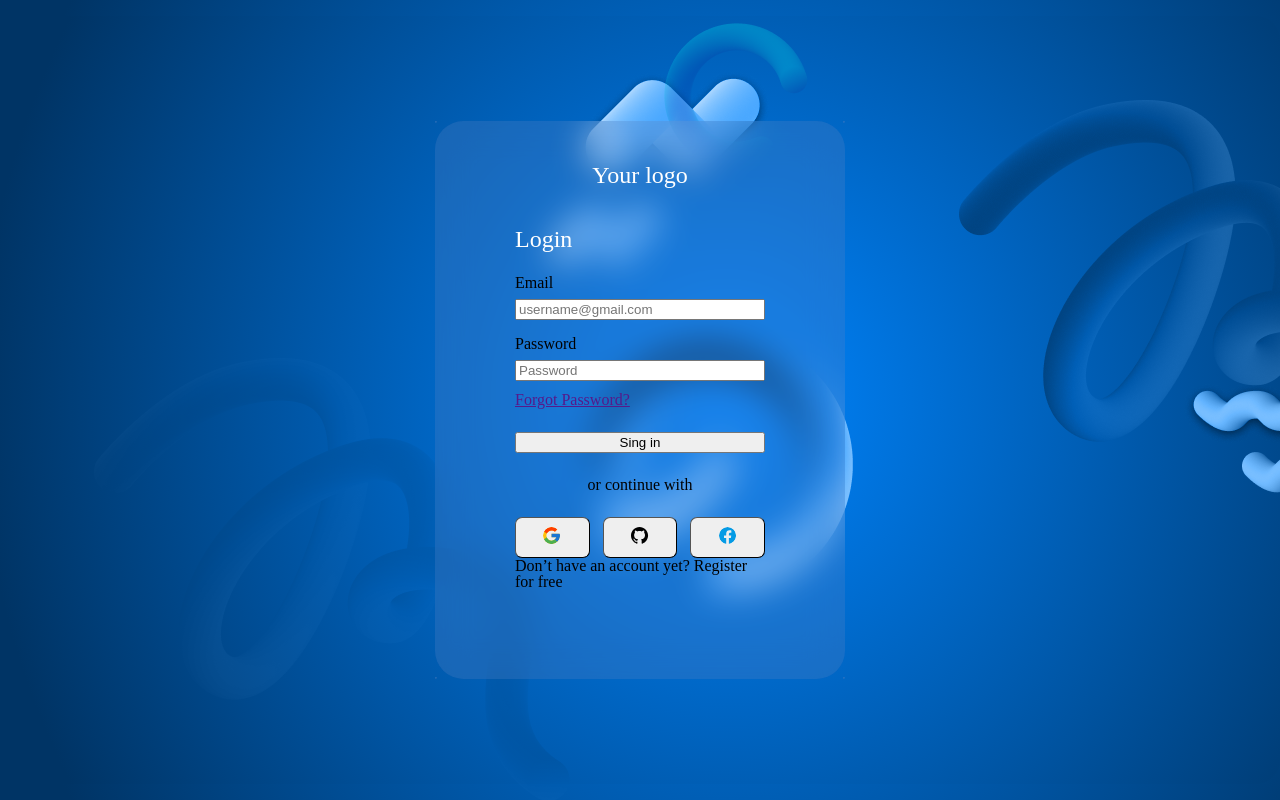
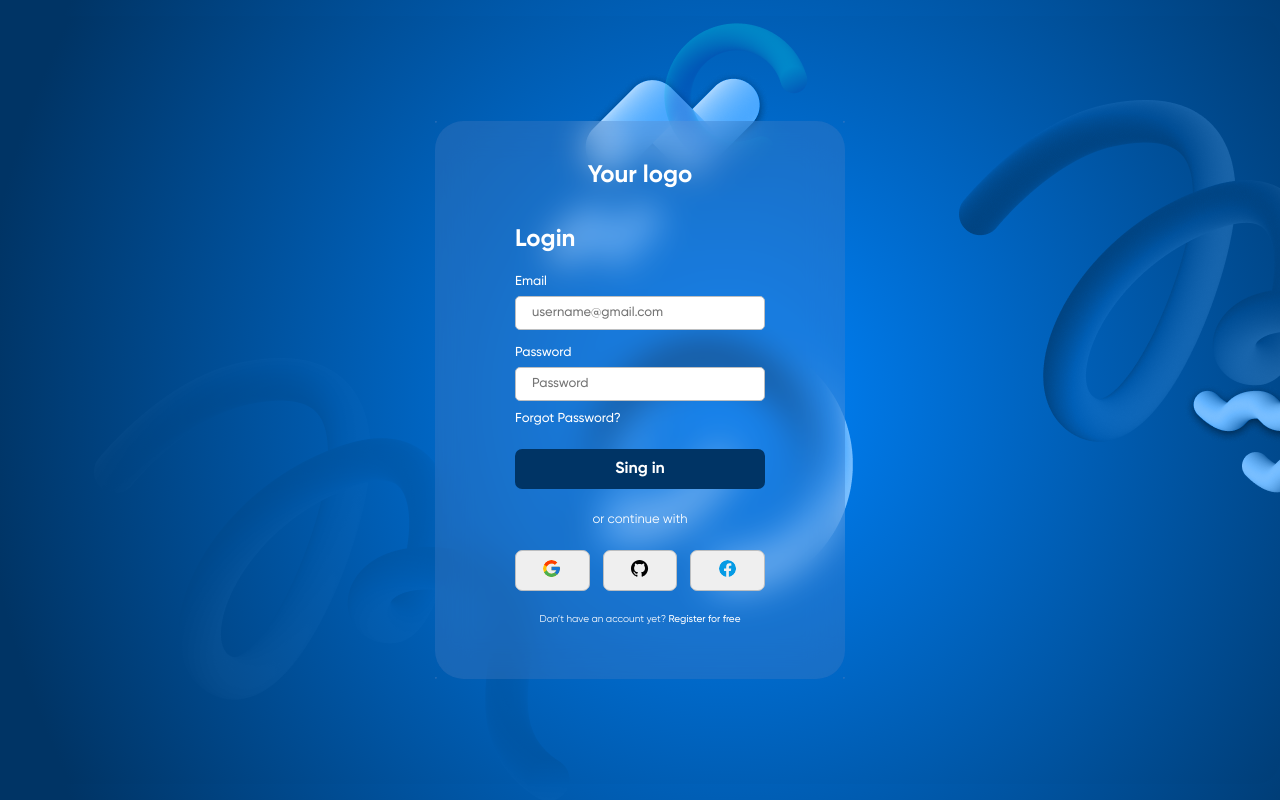
Before and after one commit to Bagrat-404/glass-effect-login-page-assignment, a plain HTML site: page index.html in a window 1280 px wide. Shown: the top 800 px of the page. Drawn offline with Linux system fonts and the light colour scheme.

Commit message:
commit 4

```diff
--- /dev/null
+++ b/assets/fonts/style.css
@@ -0,0 +1,40 @@
+/* #### Generated By: http://font.download #### */
+
+    @font-face {
+    font-family: 'Gilroy-Bold ☞';
+    font-style: normal;
+    font-weight: normal;
+    src: local('Gilroy-Bold ☞'), url('Gilroy-Bold.woff') format('woff');
+    }
+
+
+    @font-face {
+    font-family: 'Gilroy-Heavy ☞';
+    font-style: normal;
+    font-weight: normal;
+    src: local('Gilroy-Heavy ☞'), url('Gilroy-Heavy.woff') format('woff');
+    }
+
+
+    @font-face {
+    font-family: 'Gilroy-Light ☞';
+    font-style: normal;
+    font-weight: normal;
+    src: local('Gilroy-Light ☞'), url('Gilroy-Light.woff') format('woff');
+    }
+
+
+    @font-face {
+    font-family: 'Gilroy-Medium ☞';
+    font-style: normal;
+    font-weight: normal;
+    src: local('Gilroy-Medium ☞'), url('Gilroy-Medium.woff') format('woff');
+    }
+
+
+    @font-face {
+    font-family: 'Gilroy-Regular ☞';
+    font-style: normal;
+    font-weight: normal;
+    src: local('Gilroy-Regular ☞'), url('Gilroy-Regular.woff') format('woff');
+    }
--- a/assets/styles/style.css
+++ b/assets/styles/style.css
@@ -1,6 +1,21 @@
 @font-face {
   font-family: "Gilroy";
-  src: url("./assets/fonts/Gilroy-Bold.woff2") format("woff");
+  src: url("../fonts/Gilroy-Bold.woff") format("woff");
+  font-weight: 700;
+  font-style: normal;
+}
+
+@font-face {
+  font-family: "Gilroy";
+  src: url("../fonts/Gilroy-Medium.woff") format("woff");
+  font-weight: 500;
+  font-style: normal;
+}
+@font-face {
+  font-family: "Gilroy";
+  src: url("../fonts/Gilroy-Regular.woff") format("woff");
+  font-weight: 400;
+  font-style: normal;
 }
 
 * {
@@ -141,10 +156,12 @@ body {
       backdrop-filter: blur(17.78645896911621px);
       border-radius: 28.46px;
       h2.logo {
+        font-family: "Gilroy";
+        font-weight: 700;
+        font-size: 24px;
+        line-height: 100%;
+        letter-spacing: 0%;
         color: #ffffff;
-        font-family: "Gilory";
-        font-size: 24px;
-        font-weight: 400;
         margin: 40px auto;
       }
       div.signin {
@@ -156,10 +173,12 @@ body {
         gap: 24px;
 
         h3.form-title {
+          font-family: "Gilroy";
+          font-weight: 700;
+          font-size: 24px;
+          line-height: 100%;
+          letter-spacing: 0%;
           color: #ffffff;
-          font-family: "Gilory";
-          font-size: 24px;
-          font-weight: 400;
         }
         form.login {
           display: flex;
@@ -171,6 +190,26 @@ body {
 
           label {
             margin-bottom: 8px;
+            font-family: "Gilroy";
+            font-weight: 500;
+            font-size: 13px;
+            line-height: 100%;
+            letter-spacing: 0%;
+            vertical-align: middle;
+            color: #ffffff;
+          }
+
+          input.data {
+            border-radius: 5px;
+            border: 0.71px solid #bcbec0;
+            padding: 8px 0 8px 16px;
+            font-family: "Gilroy";
+            font-weight: 500;
+            font-size: 13px;
+            line-height: 100%;
+            letter-spacing: 0%;
+            vertical-align: middle;
+            color: #bcbec0;
           }
 
           #password {
@@ -179,19 +218,70 @@ body {
 
           input.btn {
             margin: 24px 0;
+            font-family: "Gilroy";
+            font-weight: 700;
+            color: #ffffff;
+            background-color: #003465;
+            font-size: 16px;
+            padding: 10px 0;
+            width: 250;
+            height: 40;
+            border: none;
+            border-radius: 7.11px;
+            gap: 10px;
+            cursor: pointer;
+            transition: background-color 0.3s ease;
+          }
+          input.btn:hover {
+            background-color: #0056a8;
           }
 
+          h4 {
+            font-family: "Gilroy";
+            font-weight: 500;
+            font-size: 13px;
+            line-height: 100%;
+            letter-spacing: 0%;
+            vertical-align: middle;
+
+            a {
+              text-decoration: none;
+              color: #ffffff;
+            }
+          }
           h5 {
             text-align: center;
             margin-bottom: 24px;
+            font-family: "Gilroy";
+            font-weight: 400;
+            font-size: 13px;
+            line-height: 100%;
+            letter-spacing: 0%;
+            vertical-align: middle;
+            color: #ffffff;
           }
           div.social-btns {
             display: flex;
             justify-content: space-between;
+            margin-bottom: 24px;
             button {
+              border: 0.71px solid #bcbec0;
               border-radius: 7.11px;
-              border-width: 0.71px;
               padding: 9px 27.46px;
+              cursor: pointer;
+            }
+          }
+          h6 {
+            font-family: "Gilroy";
+            font-weight: 400;
+            font-size: 9.96px;
+            line-height: 100%;
+            text-align: center;
+            vertical-align: middle;
+            color: #ffffff;
+            span{
+              font-family: "Gilroy";
+              font-weight: 500;
             }
           }
         }
--- a/index.html
+++ b/index.html
@@ -31,6 +31,7 @@
               id="email"
               name="email"
               placeholder="username@gmail.com"
+              class="data"
             />
             <label for="password">Password</label>
             <input
@@ -38,8 +39,9 @@
               id="password"
               name="password"
               placeholder="Password"
+              class="data"
             />
-            <h4><a href="">Forgot Password?</a></h4>
+            <h4><a href="#">Forgot Password?</a></h4>
             <input type="button" class="btn" value="Sing in">
             <h5 class="continue">or continue with</h5>
             <div class="social-btns">
```
Also changed, not shown: assets/fonts/example.html (added, +20 -0 lines), assets/fonts/Gilroy-Heavy.woff (added), assets/fonts/Gilroy-Light.woff (added), assets/fonts/Gilroy-Medium.woff (added), assets/fonts/Gilroy-Regular.woff (added).
